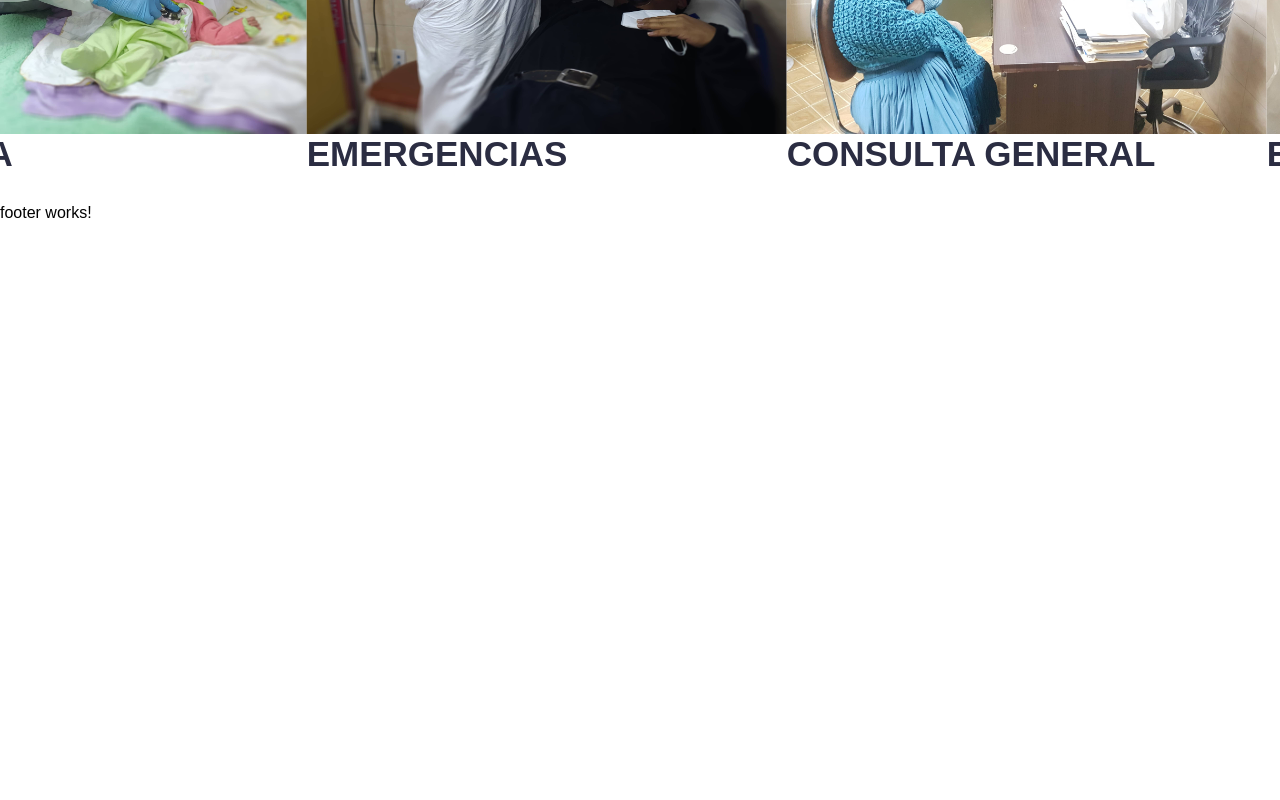
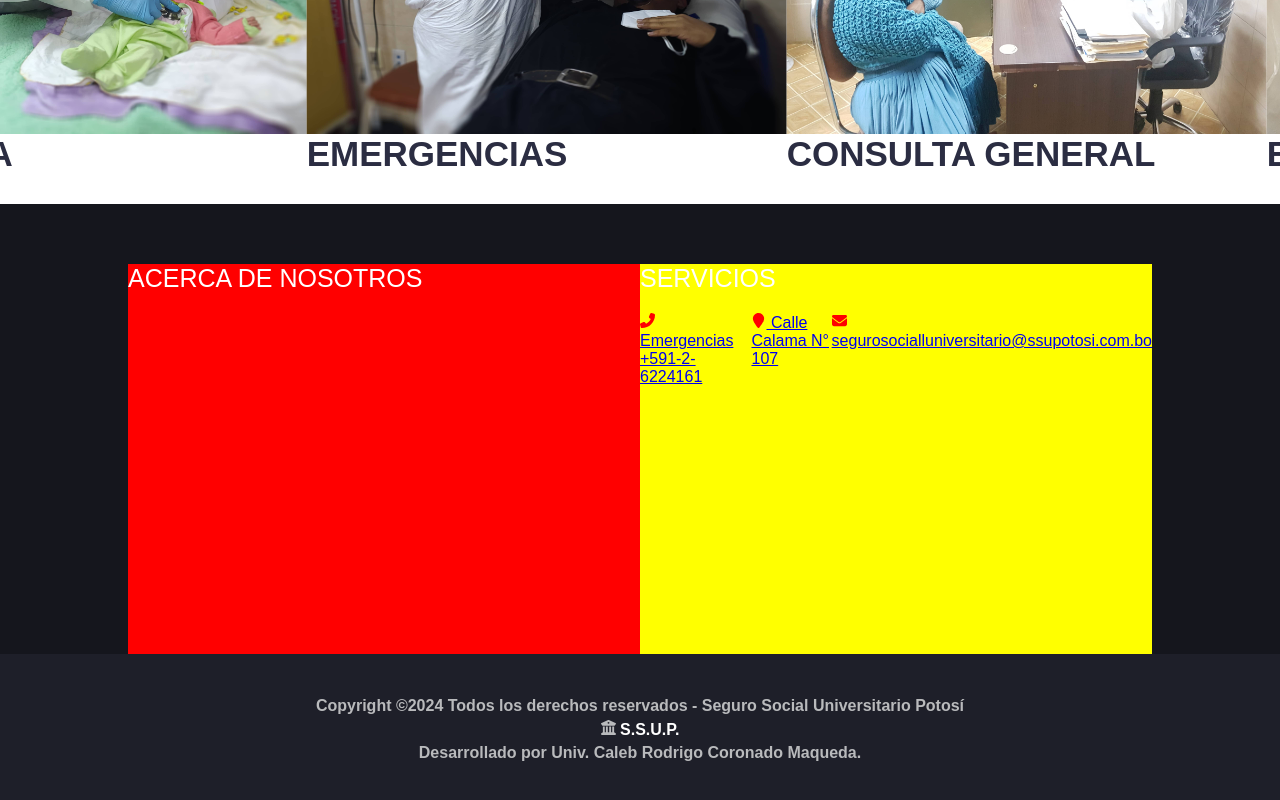
Before and after one commit to dreivaj/SIS414JS24, an Angular app in the folder segundoParcial/: page / in a window 1280 px wide. Shown: the part 2446-3246 px from the top of the page. Before the commit the page ends 2668 px from the top, so only its background shows below. Built offline with nearby package versions, Linux system fonts and the light colour scheme.

Commit message:
footer a medias

```diff
--- a/segundoParcial/src/app/footer/footer.component.css
+++ b/segundoParcial/src/app/footer/footer.component.css
@@ -0,0 +1,74 @@
+.footerSection{
+    display: flex;
+    flex-direction: column;
+    width: 100%;
+    height: 600px;
+    background: #15161D;
+    align-items: center;
+
+    & nav{
+        width: 80%;
+        height: 75%;
+        display: flex;
+        .sectOne{
+            width: 50%;
+            margin-top: 60px;
+            background: red;
+            & h1{
+                font-size: 25px;
+                font-weight: 400;
+                margin-bottom: 20px;
+                text-transform: uppercase;
+                color: white;
+            }
+            & nav{
+                width: 100%;
+                height: 90%;
+            }
+        }
+        .sectTwo{
+            width: 50%;
+            margin-top: 60px;
+            & h1{
+                margin-bottom: 20px;
+                font-size: 25px;
+                font-weight: 400;
+                text-transform: uppercase;
+                color: white;
+            }
+            & nav{
+                width: 100%;
+                height: 90%;
+                & a{
+
+                    & img{
+                        width: 15px;
+                        height: 15px;
+                    }
+                }
+            }
+            background: yellow;
+        }
+    }
+
+    .copyAndMore{
+        width: 100%;
+        height: 25%;
+        display: flex;
+        flex-direction: column;
+        justify-content: center;
+        align-items: center;
+        background: #1E1F29;
+        gap: 5px;
+        & h4{
+            color: #B9BABC;
+            & strong{
+                color: white;
+            }
+            & img{
+                width: 15px;
+                height: 15px;
+            }
+        }
+    }
+}
--- a/segundoParcial/src/app/footer/footer.component.html
+++ b/segundoParcial/src/app/footer/footer.component.html
@@ -1 +1,23 @@
-<p>footer works!</p>
+<section class="footerSection">
+    <nav>
+        <section class="sectOne">
+            <h1>acerca de nosotros</h1>
+            <nav>
+
+            </nav>
+        </section>
+        <section class="sectTwo">
+            <h1>servicios</h1>
+            <nav>
+                <a href="#"><img src="../../assets/phone-flip-solid.svg"> Emergencias +591-2-6224161</a>
+                <a href="#"><img src="../../assets/location-pin-solid.svg"> Calle Calama N° 107</a>
+                <a href="#"><img src="../../assets/email-solid.svg"> segurosocialluniversitario{{"@"}}ssupotosi.com.bo</a>
+            </nav>
+        </section>
+    </nav>
+    <footer class="copyAndMore">
+        <h4>Copyright ©2024 Todos los derechos reservados - Seguro Social Universitario Potosí</h4>
+        <h4><img src="../../assets/building-columns-solid.svg"><strong> S.S.U.P.</strong></h4>
+        <h4>Desarrollado por Univ. Caleb Rodrigo Coronado Maqueda.</h4>
+    </footer>
+</section>
```
Also changed, not shown: segundoParcial/src/assets/building-columns-solid.svg (added).
